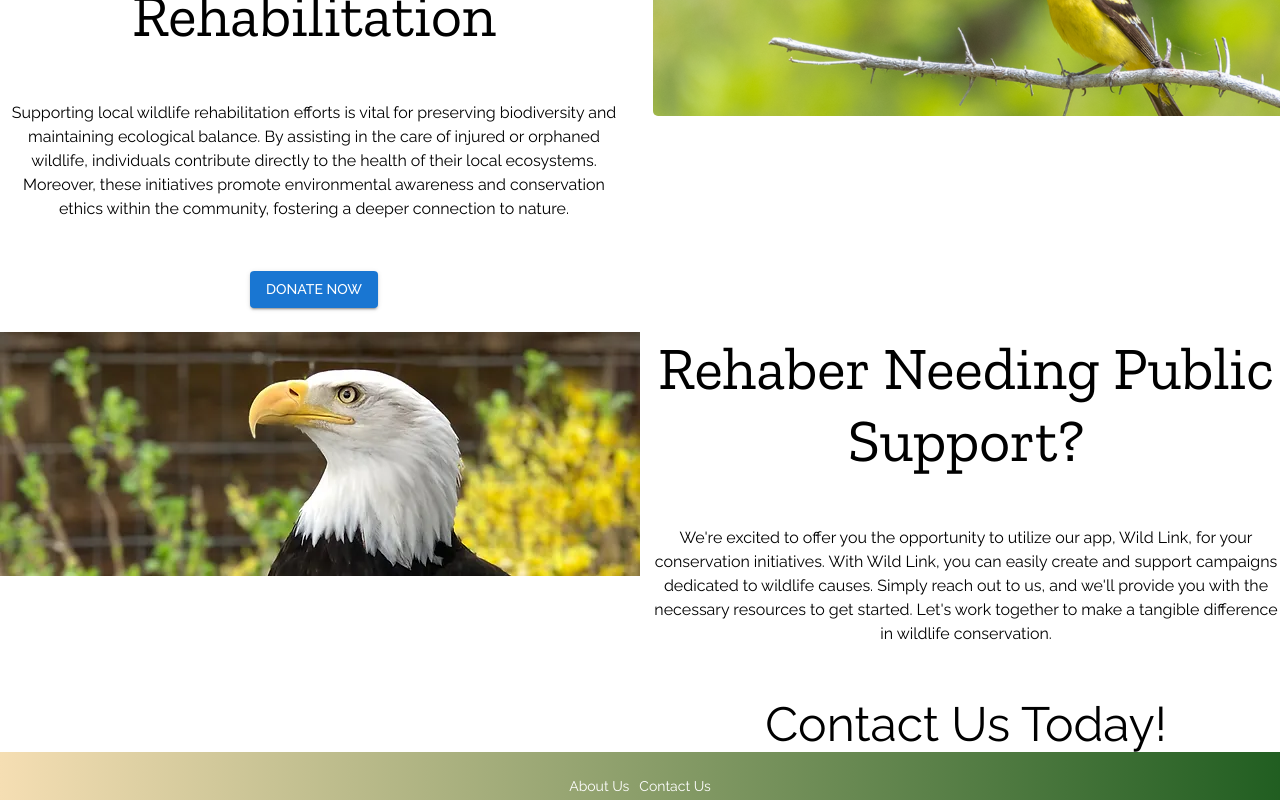
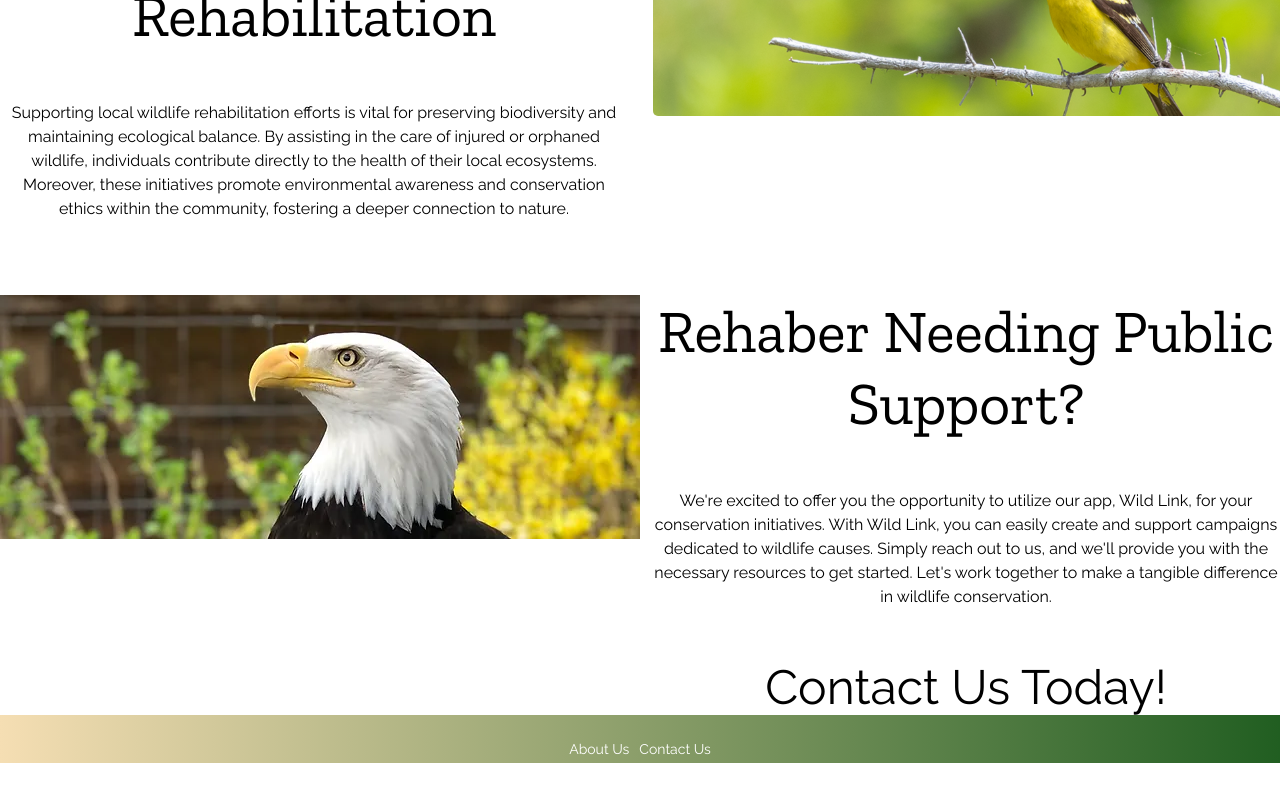
Before and after one commit to pformb/wild-link, a React (Create React App) app in the folder frontend/: page /home in a window 1280 px wide. Shown: the part 745-1545 px from the top of the page. After the commit the page ends 1508 px from the top, so only its background shows below. Built offline with nearby package versions, Linux system fonts and the light colour scheme.

Commit message:
DELETE: donate button

```diff
--- a/frontend/src/components/HomePage.jsx
+++ b/frontend/src/components/HomePage.jsx
@@ -41,9 +41,6 @@ const HomePage = () => {
           environmental awareness and conservation ethics within the community,
           fostering a deeper connection to nature.
         </Typography>
-        <Button variant="contained" color="primary" component={Link} to="/donate" className="home-page__donate">
-          Donate Now
-        </Button>
       </Grid>
       <Grid item xs={12} md={6}>
         <img className="home-pic2" src="/home-page-pic2.png" alt="home" />
```
